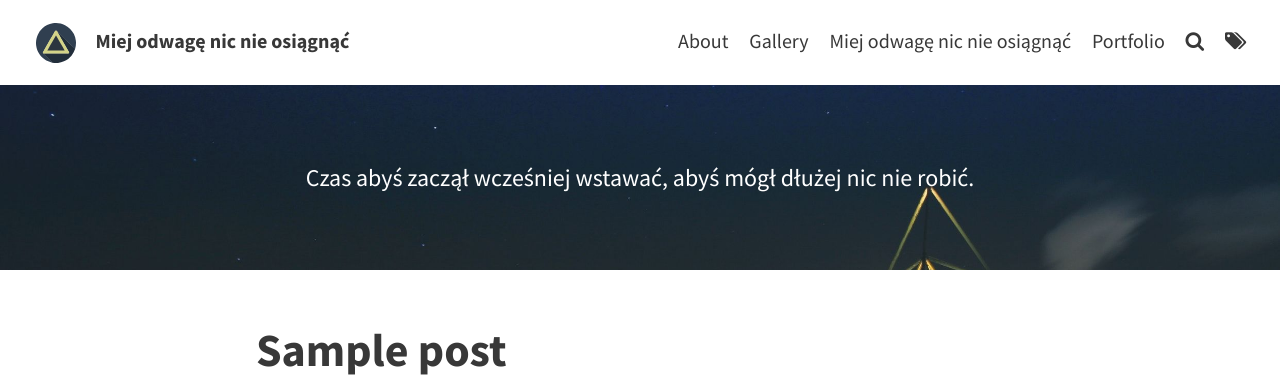
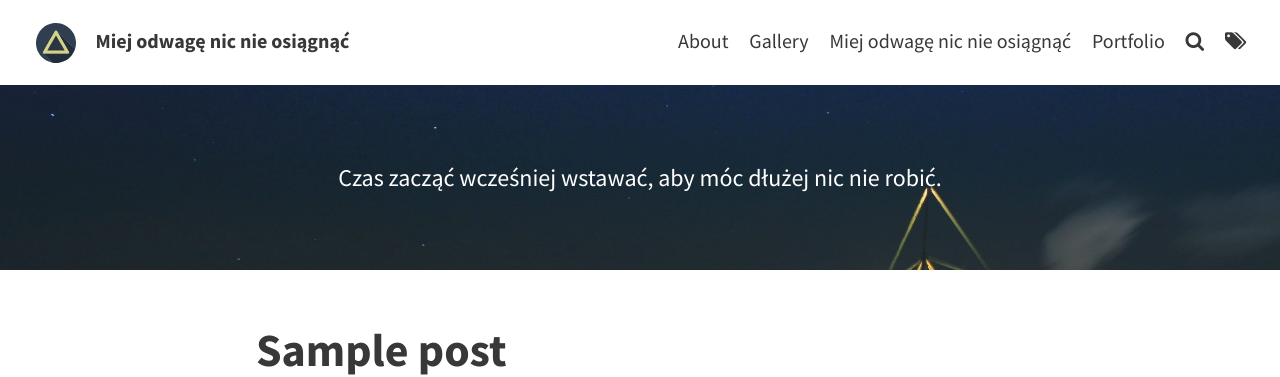
Before and after one commit to miejodwagenicnieosiagnac/miejodwagenicnieosiagnac.github.io, a Jekyll site: the page built from index.html, in a window 1280 px wide. Shown: the top 377 px of the page. Built offline with Jekyll 4.4.1, drawn with Linux system fonts in a browser that asks for light colours; the list of posts is cut into pages by our own code.

Commit message:
Philology mode on ;)

```diff
--- a/_config.yml
+++ b/_config.yml
@@ -15,7 +15,7 @@ theme_settings:
 
   # Header and footer text
   header_text: > #two or three lines to describe your site
-    Czas abyś zaczął wcześniej wstawać, abyś mógł dłużej nic nie robić.
+    Czas zacząć wcześniej wstawać, aby móc dłużej nic nie robić.
   header_text_feature_image: assets/img/pexels/triangular.jpeg
   footer_text: >
    Powered by <a href="https://jekyllrb.com/">Jekyll</a> with <a href="https://github.com/sylhare/Type-on-Strap">Type on Strap</a>
```
